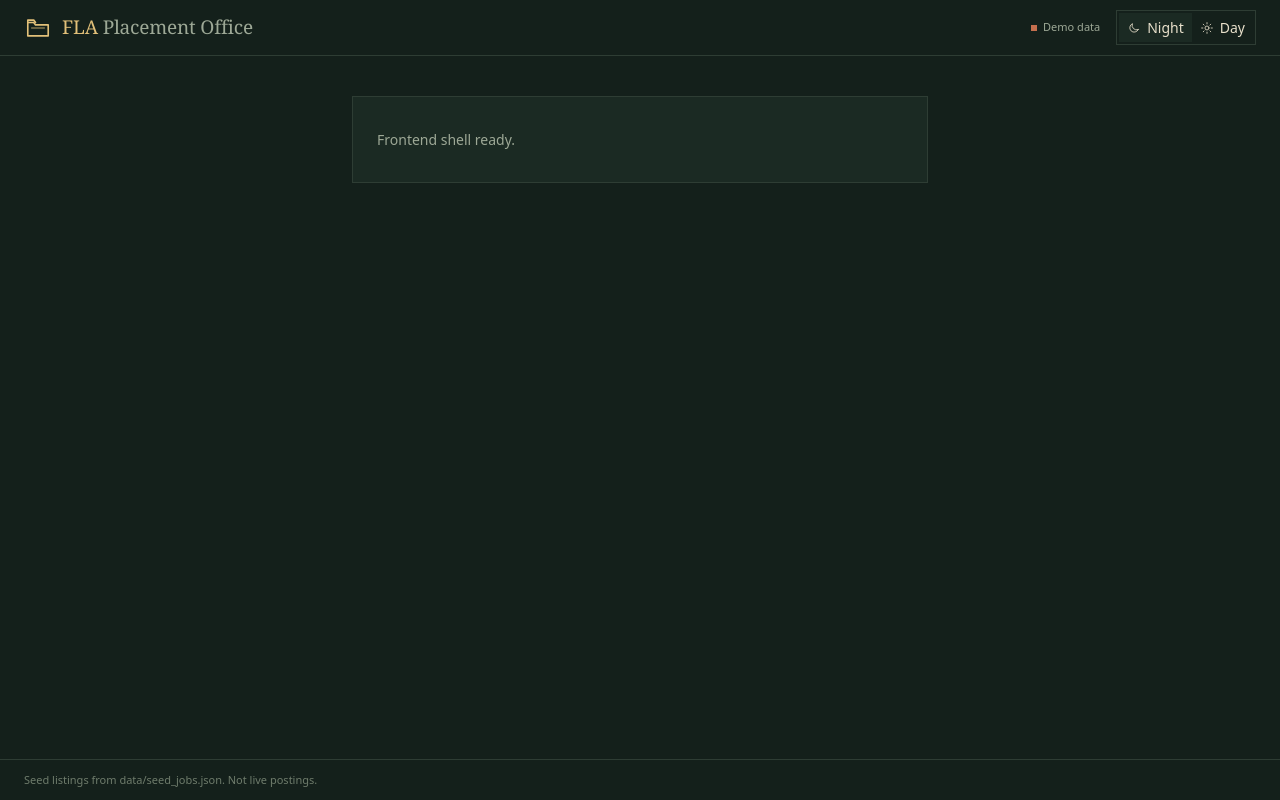
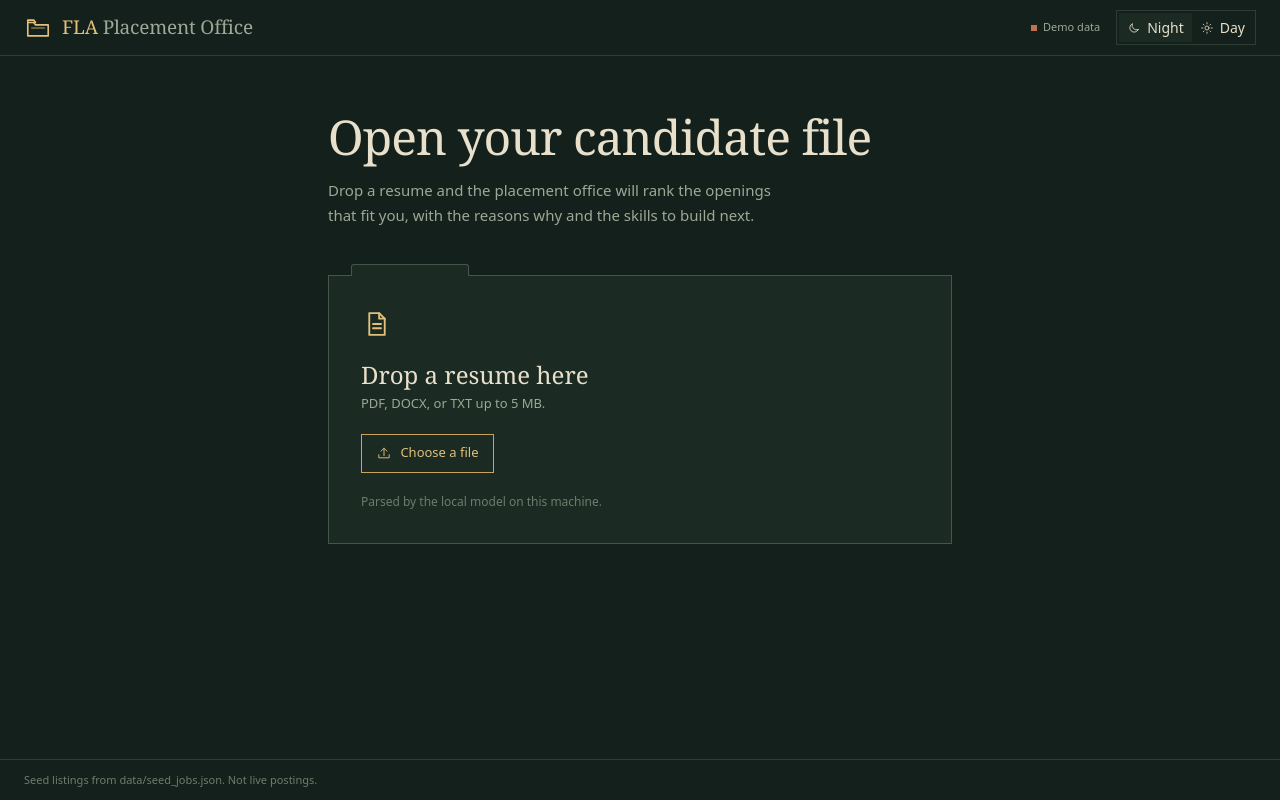
Before and after one commit to bhargav1907/Job-finder, a React (Vite) app in the folder frontend/: page / in a window 1280 px wide. Built offline with nearby package versions, Linux system fonts and the light colour scheme; no server answers.

Commit message:
feat(frontend): add resume upload with honest parse states

```diff
--- a/frontend/src/App.tsx
+++ b/frontend/src/App.tsx
@@ -1,13 +1,16 @@
 import { useEffect, useState } from 'react'
-import { useQuery } from '@tanstack/react-query'
-import { ApiError, getResume } from './api'
+import { useQuery, useQueryClient } from '@tanstack/react-query'
+import { ApiError, getJobsCount, getResume } from './api'
 import { AppHeader } from './components/AppHeader'
-import { clearResumeId, getStoredResumeId } from './lib/session'
+import { UploadView } from './components/UploadView'
+import { clearResumeId, getStoredResumeId, saveResumeId } from './lib/session'
 import { applyTheme, resolveInitialTheme, saveTheme } from './lib/theme'
 import type { Theme } from './lib/theme'
 import { useUrlSelection } from './lib/useUrlState'
+import type { Resume } from './types'
 
 export function App() {
+  const queryClient = useQueryClient()
   const [theme, setTheme] = useState<Theme>(() => resolveInitialTheme())
   const [selection, setSelection] = useUrlSelection()
 
@@ -37,6 +40,14 @@ export function App() {
     retry: 1,
   })
 
+  const corpusQuery = useQuery({
+    queryKey: ['jobs', 'count'],
+    queryFn: getJobsCount,
+    enabled: resumeId === null,
+    staleTime: 5 * 60_000,
+    retry: 0,
+  })
+
   useEffect(() => {
     const error = resumeQuery.error
     if (error instanceof ApiError && error.status === 404) {
@@ -47,8 +58,16 @@ export function App() {
 
   const resume = resumeId !== null ? (resumeQuery.data ?? null) : null
 
+  function handleUploaded(uploaded: Resume) {
+    queryClient.setQueryData(['resume', uploaded.id], uploaded)
+    saveResumeId(uploaded.id)
+    setSelection({ resumeId: uploaded.id, jobId: null }, 'replace')
+  }
+
   function replaceResume() {
     clearResumeId()
+    queryClient.removeQueries({ queryKey: ['resume'] })
+    queryClient.removeQueries({ queryKey: ['recommendations'] })
     setSelection({ resumeId: null, jobId: null }, 'replace')
   }
 
@@ -61,9 +80,16 @@ export function App() {
         onReplace={replaceResume}
       />
 
-      <main className="mx-auto flex w-full max-w-[1600px] flex-1 items-start justify-center px-4 py-10 sm:px-6">
+      <main className="flex-1">
+        {resumeId === null ? (
+          <UploadView
+            onUploaded={handleUploaded}
+            corpusIsEmpty={corpusQuery.data === 0}
+          />
+        ) : (
+          <div className="mx-auto w-full max-w-[1600px] px-4 py-10 sm:px-6">
             <div className="w-full max-w-xl border border-line bg-raised px-6 py-8">
-          {resumeId !== null && resumeQuery.isPending ? (
+              {resumeQuery.isPending ? (
                 <p className="text-muted">Opening your candidate file…</p>
               ) : null}
 
@@ -90,11 +116,9 @@ export function App() {
                   <p className="mt-2 text-muted">{resume.filename}</p>
                 </div>
               ) : null}
-
-          {resumeId === null && !resumeQuery.isError ? (
-            <p className="text-muted">Frontend shell ready.</p>
-          ) : null}
             </div>
+          </div>
+        )}
       </main>
 
       <footer className="border-t border-line px-4 py-3 text-[11px] text-faint sm:px-6">
--- /dev/null
+++ b/frontend/src/components/StatusNote.tsx
@@ -0,0 +1,38 @@
+import type { ReactNode } from 'react'
+
+type Tone = 'info' | 'error' | 'success'
+
+interface StatusNoteProps {
+  tone: Tone
+  title: string
+  children?: ReactNode
+  action?: ReactNode
+}
+
+const TONES: Record<Tone, string> = {
+  info: 'border-brass text-brass-strong',
+  error: 'border-rust text-rust',
+  success: 'border-ok text-ok',
+}
+
+export function StatusNote({
+  tone,
+  title,
+  children,
+  action,
+}: StatusNoteProps) {
+  return (
+    <div
+      role={tone === 'error' ? 'alert' : 'status'}
+      className={`border-l-2 bg-raised px-4 py-3 ${TONES[tone]}`}
+    >
+      <p className="font-display text-lg leading-tight">{title}</p>
+      {children ? (
+        <div className="mt-1 text-[13px] leading-relaxed text-muted">
+          {children}
+        </div>
+      ) : null}
+      {action ? <div className="mt-3">{action}</div> : null}
+    </div>
+  )
+}
--- /dev/null
+++ b/frontend/src/components/UploadView.tsx
@@ -0,0 +1,181 @@
+import { useEffect, useRef, useState } from 'react'
+import type { ChangeEvent, DragEvent } from 'react'
+import { ApiError, uploadResume } from '../api'
+import type { Resume } from '../types'
+import { FileIcon, UploadIcon } from './icons'
+import { StatusNote } from './StatusNote'
+
+const MAX_BYTES = 5 * 1024 * 1024
+const ALLOWED = new Set(['pdf', 'docx', 'txt'])
+
+interface UploadViewProps {
+  onUploaded: (resume: Resume) => void
+  corpusIsEmpty: boolean
+}
+
+function extensionOf(name: string): string {
+  return name.split('.').pop()?.toLowerCase() ?? ''
+}
+
+export function UploadView({ onUploaded, corpusIsEmpty }: UploadViewProps) {
+  const [status, setStatus] = useState<'idle' | 'uploading' | 'error'>('idle')
+  const [message, setMessage] = useState('')
+  const [fileName, setFileName] = useState('')
+  const [elapsed, setElapsed] = useState(0)
+  const [dragActive, setDragActive] = useState(false)
+  const inputRef = useRef<HTMLInputElement>(null)
+
+  useEffect(() => {
+    if (status !== 'uploading') return
+    setElapsed(0)
+    const timer = window.setInterval(() => {
+      setElapsed((seconds) => seconds + 1)
+    }, 1000)
+    return () => window.clearInterval(timer)
+  }, [status])
+
+  async function handleFile(file: File) {
+    if (!ALLOWED.has(extensionOf(file.name))) {
+      setStatus('error')
+      setMessage('Choose a PDF, DOCX, or TXT file.')
+      return
+    }
+    if (file.size === 0) {
+      setStatus('error')
+      setMessage('That file is empty. Choose another one.')
+      return
+    }
+    if (file.size > MAX_BYTES) {
+      setStatus('error')
+      setMessage('That file is larger than 5 MB. Choose a smaller file.')
+      return
+    }
+
+    setStatus('uploading')
+    setFileName(file.name)
+    setMessage('')
+
+    try {
+      const resume = await uploadResume(file)
+      onUploaded(resume)
+    } catch (error) {
+      setStatus('error')
+      if (error instanceof ApiError) {
+        if (error.status === 415) {
+          setMessage(
+            'That format is not supported. Choose a PDF, DOCX, or TXT file.',
+          )
+        } else if (error.status === 413) {
+          setMessage('That file is larger than 5 MB. Choose a smaller file.')
+        } else if (error.status === 422) {
+          setMessage(
+            'That file could not be read. Try another copy, or export it as a PDF.',
+          )
+        } else {
+          setMessage(error.detail)
+        }
+      } else {
+        setMessage('Something went wrong while reading the file. Try again.')
+      }
+    }
+  }
+
+  function onInputChange(event: ChangeEvent<HTMLInputElement>) {
+    const file = event.target.files?.[0]
+    if (file) void handleFile(file)
+    event.target.value = ''
+  }
+
+  function onDrop(event: DragEvent<HTMLElement>) {
+    event.preventDefault()
+    setDragActive(false)
+    const file = event.dataTransfer.files?.[0]
+    if (file) void handleFile(file)
+  }
+
+  return (
+    <div className="mx-auto w-full max-w-2xl px-4 py-10 sm:px-6 sm:py-14">
+      <header className="max-w-xl">
+        <h1 className="font-display text-4xl leading-[1.05] tracking-[-0.02em] sm:text-5xl">
+          Open your candidate file
+        </h1>
+        <p className="mt-4 max-w-md text-[15px] leading-relaxed text-muted">
+          Drop a resume and the placement office will rank the openings that
+          fit you, with the reasons why and the skills to build next.
+        </p>
+      </header>
+
+      <div
+        className={`upload-folder mt-12 ${dragActive ? 'is-dragging' : ''}`}
+        onDragOver={(event) => {
+          event.preventDefault()
+          setDragActive(true)
+        }}
+        onDragLeave={() => setDragActive(false)}
+        onDrop={onDrop}
+      >
+        <div className="flex flex-col items-start gap-5 p-6 sm:p-8">
+          <FileIcon className="h-8 w-8 text-brass-strong" />
+          <div>
+            <p className="font-display text-2xl leading-tight">
+              {status === 'uploading'
+                ? 'Reading your resume'
+                : 'Drop a resume here'}
+            </p>
+            <p className="mt-1 text-[13px] text-muted">
+              PDF, DOCX, or TXT up to 5 MB.
+            </p>
+          </div>
+
+          <input
+            ref={inputRef}
+            id="resume-file"
+            type="file"
+            accept=".pdf,.docx,.txt"
+            className="sr-only"
+            onChange={onInputChange}
+          />
+          <label htmlFor="resume-file" className="upload-button">
+            <UploadIcon className="h-4 w-4" />
+            Choose a file
+          </label>
+
+          <p className="text-[12px] text-faint">
+            Parsed by the local model on this machine.
+          </p>
+        </div>
+      </div>
+
+      <div className="mt-5" aria-live="polite">
+        {status === 'uploading' ? (
+          <StatusNote tone="info" title="Reading your resume">
+            <p>
+              The local model is extracting experience and skills. This can
+              take up to a minute.
+            </p>
+            <p className="mt-2 font-data text-[11px] text-faint">
+              {fileName} · {elapsed}s elapsed
+            </p>
+          </StatusNote>
+        ) : null}
+
+        {status === 'error' ? (
+          <StatusNote tone="error" title="That file could not be opened">
+            <p>{message}</p>
+          </StatusNote>
+        ) : null}
+      </div>
+
+      {corpusIsEmpty ? (
+        <div className="mt-8">
+          <StatusNote tone="info" title="No openings loaded">
+            <p>The database is empty. Load the demo listings first:</p>
+            <code className="mt-2 block w-fit border border-line bg-sunken px-2 py-1 font-data text-[12px] text-ink">
+              python -m app.cli ingest
+            </code>
+          </StatusNote>
+        </div>
+      ) : null}
+    </div>
+  )
+}
--- a/frontend/src/index.css
+++ b/frontend/src/index.css
@@ -136,3 +136,55 @@ a {
     scroll-behavior: auto !important;
   }
 }
+
+.upload-folder {
+  position: relative;
+  border: 1px solid var(--color-line-strong);
+  background: var(--color-raised);
+  transition:
+    border-color 160ms ease,
+    background-color 160ms ease;
+}
+
+.upload-folder::before {
+  content: '';
+  position: absolute;
+  top: -12px;
+  left: 22px;
+  width: 118px;
+  height: 12px;
+  border: 1px solid var(--color-line-strong);
+  border-bottom: 0;
+  border-radius: 3px 3px 0 0;
+  background: var(--color-raised);
+  transition: border-color 160ms ease;
+}
+
+.upload-folder.is-dragging {
+  border-color: var(--color-brass-strong);
+  background: var(--color-sunken);
+}
+
+.upload-folder.is-dragging::before {
+  border-color: var(--color-brass-strong);
+  background: var(--color-sunken);
+}
+
+.upload-button {
+  display: inline-flex;
+  align-items: center;
+  gap: 0.5rem;
+  border: 1px solid var(--color-brass);
+  padding: 0.55rem 0.9rem;
+  color: var(--color-brass-strong);
+  font-size: 13px;
+  cursor: pointer;
+  transition:
+    background-color 160ms ease,
+    color 160ms ease;
+}
+
+.upload-button:hover {
+  background: var(--color-brass);
+  color: var(--color-desk);
+}
```
Also changed, not shown: 2 other files (tests, documents, lock files or other folders). Lines whose indentation alone changed are shown as unchanged.
